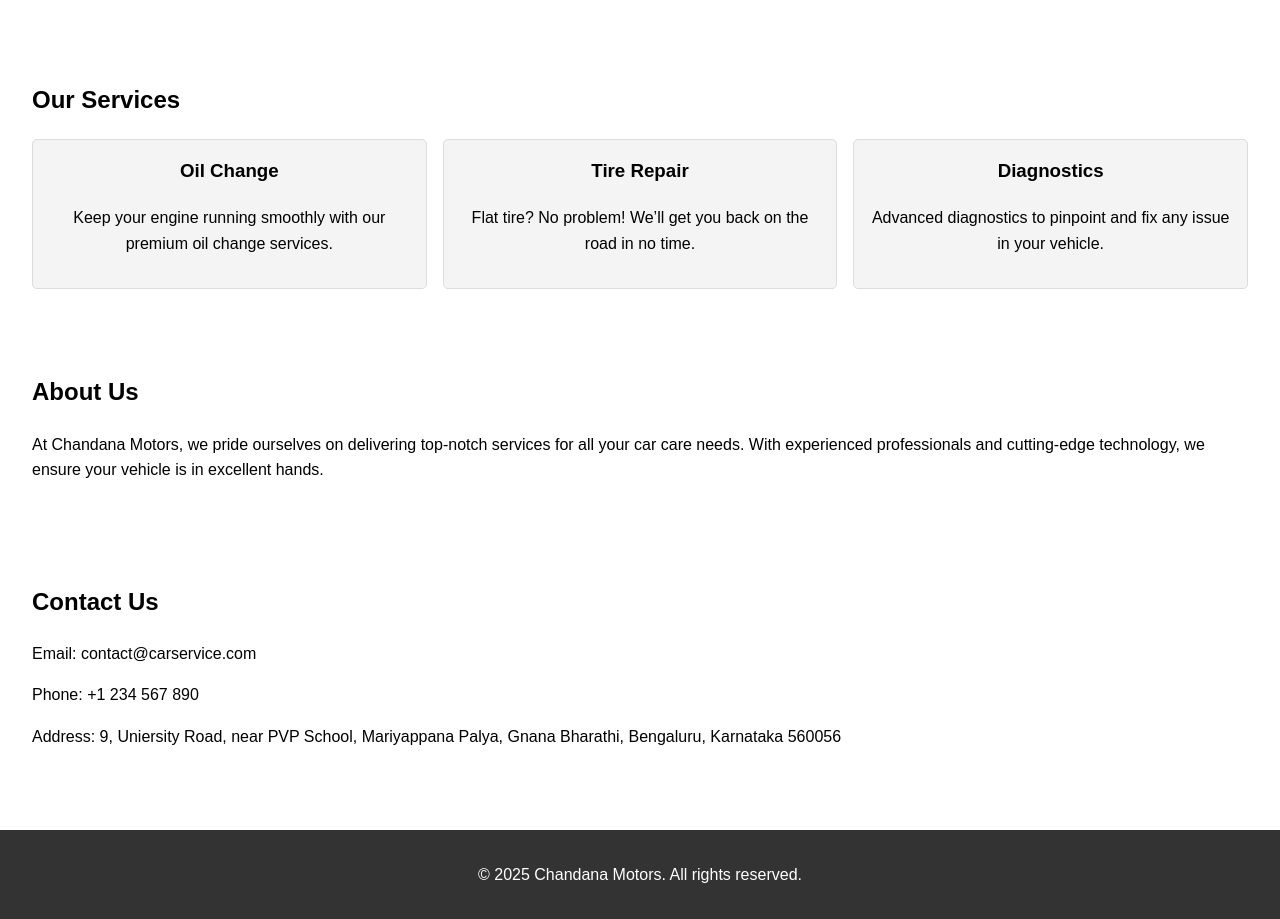
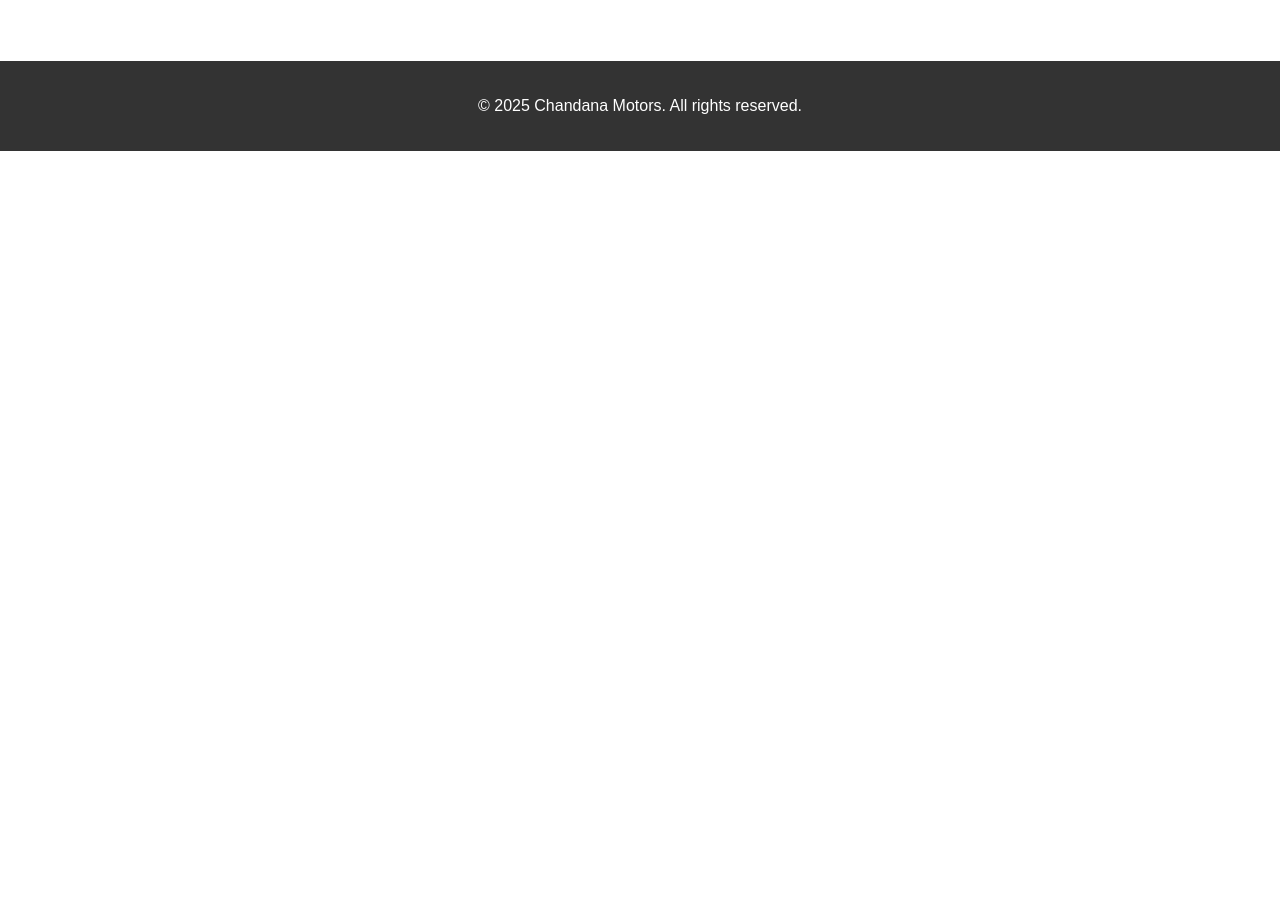
Before and after one commit to Akashbr-2006/motors, a plain HTML site: page index.html in a window 1280 px wide. Shown: the part 480-1399 px from the top of the page. After the commit the page ends 800 px from the top, so only its background shows below. Drawn offline with Linux system fonts and the light colour scheme.

Commit message:
Update index.html

```diff
--- a/index.html
+++ b/index.html
@@ -1,7 +1,7 @@
 <!DOCTYPE html>
-<html lang="en">
-<head>
-    <meta charset="UTF-8">
+<!-- saved from url=(0020)https://akash.works/ -->
+<html lang="en"><head><meta http-equiv="Content-Type" content="text/html; charset=UTF-8">
+
     <meta name="viewport" content="width=device-width, initial-scale=1.0">
     <title>Car Service Station</title>
     <style>
@@ -78,47 +78,18 @@
     </header>
 
     <nav>
-        <a href="#services">Services</a>
-        <a href="#about">About Us</a>
-        <a href="#contact">Contact</a>
+        <a href="https://akash.works/services.html">Services</a>
+        <a href="https://akash.works/about.html">About Us</a>
+        <a href="https://akash.works/contact.html">Contact</a>
     </nav>
 
     <div class="hero">
         <h1>Get Your Car Running Like New</h1>
     </div>
 
-    <div class="container" id="services">
-        <h2>Our Services</h2>
-        <div class="services">
-            <div class="service">
-                <h3>Oil Change</h3>
-                <p>Keep your engine running smoothly with our premium oil change services.</p>
-            </div>
-            <div class="service">
-                <h3>Tire Repair</h3>
-                <p>Flat tire? No problem! We’ll get you back on the road in no time.</p>
-            </div>
-            <div class="service">
-                <h3>Diagnostics</h3>
-                <p>Advanced diagnostics to pinpoint and fix any issue in your vehicle.</p>
-            </div>
-        </div>
-    </div>
+    <footer>
+        <p>© 2025 Chandana Motors. All rights reserved.</p>
+    </footer>
 
-    <div class="container" id="about">
-        <h2>About Us</h2>
-        <p>At Chandana Motors, we pride ourselves on delivering top-notch services for all your car care needs. With experienced professionals and cutting-edge technology, we ensure your vehicle is in excellent hands.</p>
-    </div>
 
-    <div class="container" id="contact">
-        <h2>Contact Us</h2>
-        <p>Email: contact@carservice.com</p>
-        <p>Phone: +1 234 567 890</p>
-        <p>Address: 9, Uniersity Road, near PVP School, Mariyappana Palya, Gnana Bharathi, Bengaluru, Karnataka 560056</p>
-    </div>
-
-    <footer>
-        <p>&copy; 2025 Chandana Motors. All rights reserved.</p>
-    </footer>
-</body>
-</html>
+</body></html>
```
